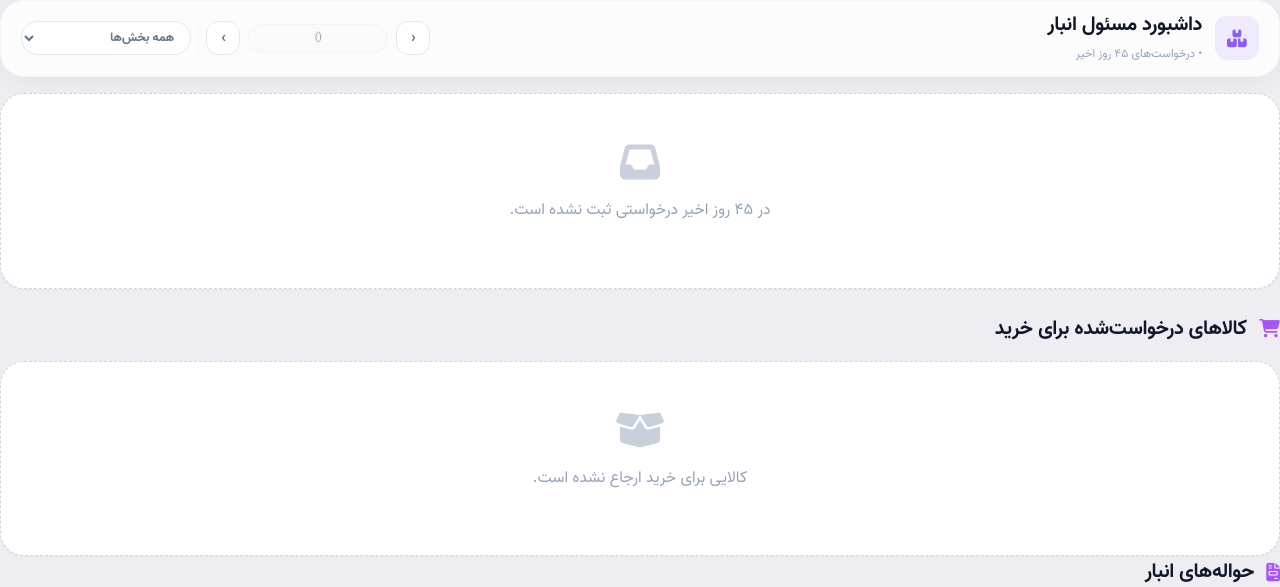
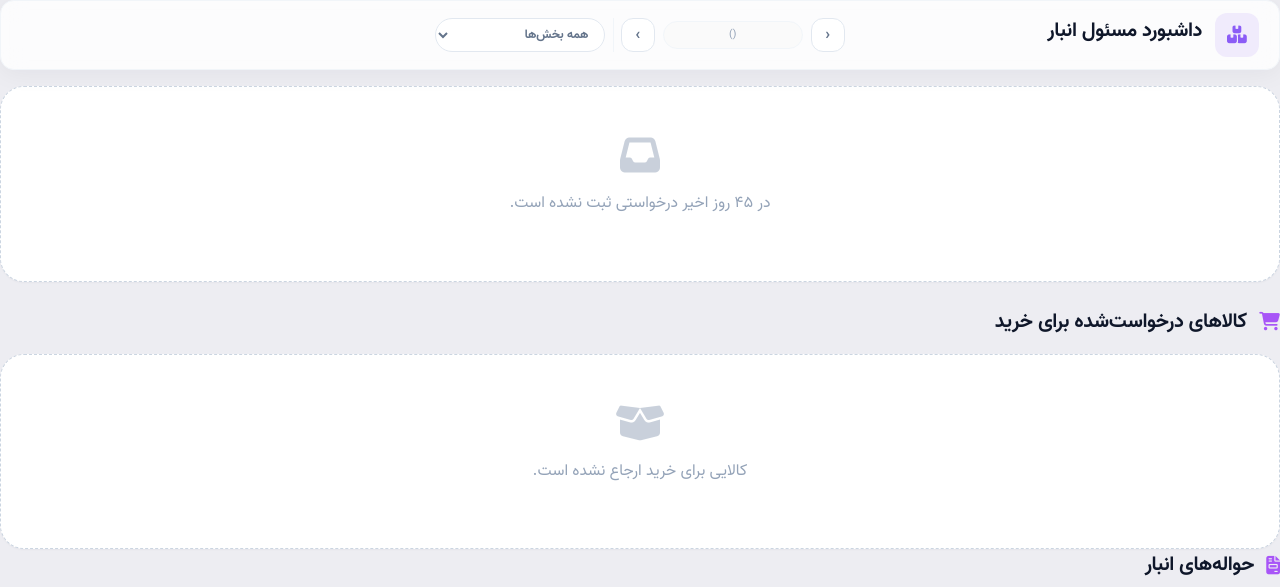
Before and after one commit to tvfm22/Syntel-, a Django app: template syntel/frontend/templates/warehouse_officer_dashboard.html in a window 1280 px wide. Shown: the top 587 px of the page. Run offline with Django 5.2, Linux system fonts and the light colour scheme; the template is opened without the code that fills it, so the values that code supplies are empty; some libraries are stand-ins or nearby versions.

Commit message:
Officer dashboard: center date filter in header, soften corners, drop 45-day note
- date-nav/فوری/department group centered via 3-column grid in page-header
- header radius 3xl→lg (less rounded), stat cards no lift-on-hover
- page-sub shows only user name («درخواست‌های ۴۵ روز اخیر» removed)

Co-Authored-By: Claude Code <noreply@anthropic.com>

```diff
--- a/syntel/frontend/templates/warehouse_officer_dashboard.html
+++ b/syntel/frontend/templates/warehouse_officer_dashboard.html
@@ -8,10 +8,12 @@
     /* ═══ داشبورد مسئول انبار — مینیمال، هماهنگ با توکن‌های سیستم ═══ */
     .officer-wrap { max-width: 1100px; margin: 0 auto; }
     .officer-wrap .page-header {
+        display: grid; grid-template-columns: 1fr auto 1fr; align-items: center;
         height: auto; min-height: 64px; padding: var(--space-3) var(--space-5);
-        margin-bottom: var(--space-4); flex-wrap: wrap; gap: var(--space-2) var(--space-4);
+        margin-bottom: var(--space-4); gap: var(--space-2) var(--space-4);
+        border-radius: var(--radius-lg);
     }
-    .ph-main { display: flex; align-items: center; gap: 0.8rem; min-width: 0; }
+    .ph-main { display: flex; align-items: center; gap: 0.8rem; min-width: 0; justify-self: start; }
     .ph-icon {
         width: 44px; height: 44px; border-radius: var(--radius-md); flex-shrink: 0;
         background: rgba(139,92,246,0.1); color: var(--accent-indigo);
@@ -19,9 +21,13 @@
     }
     .page-sub { font-size: 0.74rem; color: var(--text-muted); margin-top: 0.15rem; }
     /* فیلترها داخل همان هدر */
-    .header-filter { display: flex; align-items: center; gap: 0.45rem; flex-wrap: wrap; }
+    .header-filter { display: flex; align-items: center; gap: 0.45rem; flex-wrap: wrap; justify-self: center; }
     .header-filter .dept-form { display: flex; align-items: center; gap: 0.4rem; margin: 0; }
     .header-divider { width: 1px; align-self: stretch; min-height: 30px; background: var(--border-light); }
+    @media (width < 1024px) {
+        .officer-wrap .page-header { display: flex; flex-direction: column; align-items: center; }
+        .header-filter { justify-content: center; }
+    }
 
     /* ── کارت‌های آماری ── */
     .stats-row {
@@ -35,7 +41,7 @@
         display: flex; align-items: center; gap: var(--space-3);
         transition: all var(--transition-fast);
     }
-    .stat-card:hover { box-shadow: var(--shadow-md); transform: translateY(-2px); }
+    .stat-card:hover { box-shadow: var(--shadow-md); }
     .stat-icon {
         width: 38px; height: 38px; border-radius: var(--radius-md); flex-shrink: 0;
         display: flex; align-items: center; justify-content: center; font-size: 0.95rem;
@@ -359,7 +365,7 @@
             <div class="ph-icon"><i class="fas fa-boxes-stacked"></i></div>
             <div>
                 <h1 class="page-title">داشبورد مسئول انبار</h1>
-                <div class="page-sub">{{ user.get_full_name|default:user.username }} • درخواست‌های ۴۵ روز اخیر</div>
+                <div class="page-sub">{{ user.get_full_name|default:user.username }}</div>
             </div>
         </div>
         <div class="header-filter">
```
